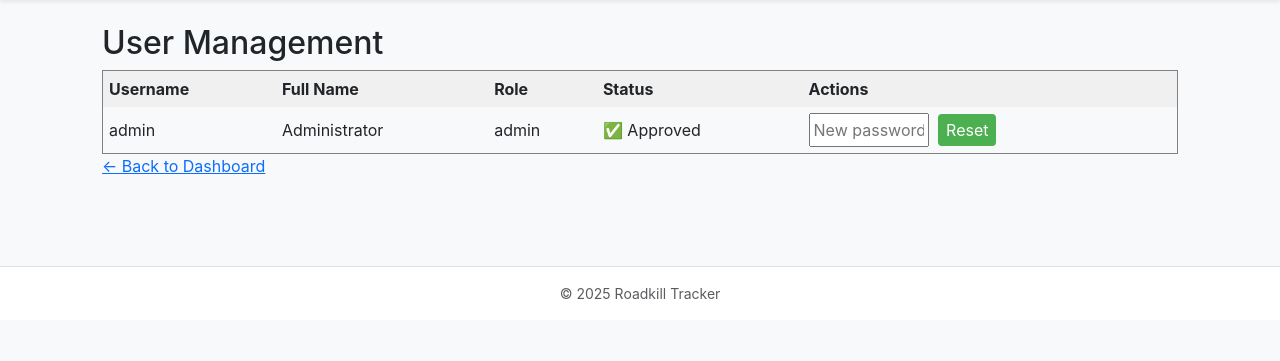
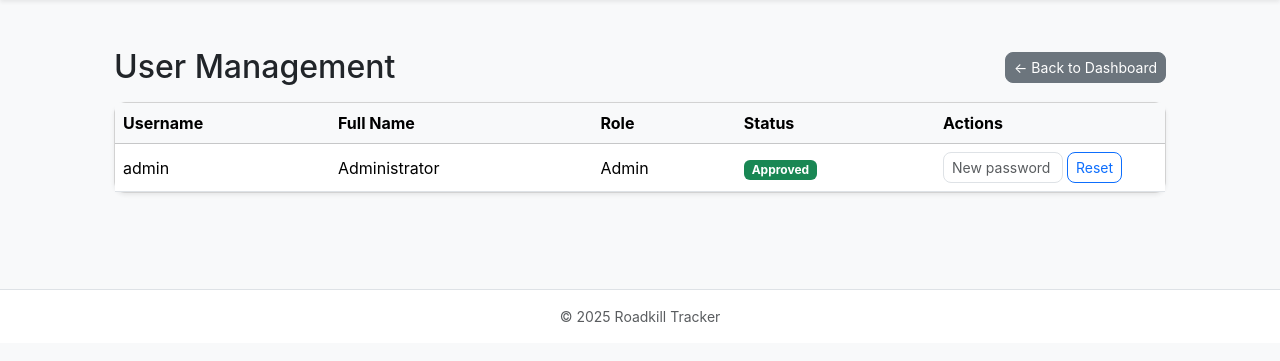
Before and after one commit to prashantwct/Roadkill, a Flask app: page /admin/users in a window 1280 px wide. Shown: the part 56-417 px from the top of the page. Run offline with Flask 3, Linux system fonts and the light colour scheme; a user stored in the database is signed in; data comes from the database, SQL or seed files in the repository.

Commit message:
Update admin_users.html

```diff
--- a/templates/admin_users.html
+++ b/templates/admin_users.html
@@ -1,76 +1,93 @@
 {% extends "base.html" %}
 {% block content %}
 
-<h2>User Management</h2>
+<div class="container my-4">
 
-<table border="1" cellpadding="6" cellspacing="0">
-  <thead>
-    <tr style="background:#f0f0f0;">
+  <div class="d-flex align-items-center justify-content-between mb-3">
+    <h2 class="mb-0">User Management</h2>
+    <a href="{{ url_for('admin_dashboard') }}" class="btn btn-secondary btn-sm">
+      ← Back to Dashboard
+    </a>
+  </div>
+
+  <div class="card shadow-sm">
+    <div class="card-body p-0">
+
+      <div class="table-responsive">
+        <table class="table table-hover mb-0 align-middle">
+          <thead class="table-light">
+            <tr>
               <th>Username</th>
               <th>Full Name</th>
               <th>Role</th>
-      <th>Status</th>
-      <th>Actions</th>
+              <th>Status</th></th>
+              <th style="width: 230px;">Actions</th>
             </tr>
           </thead>
           <tbody>
+
           {% for u in users %}
             <tr>
               <td>{{ u.username }}</td>
               <td>{{ u.full_name or '—' }}</td>
-      <td>{{ u.role }}</td>
+              <td class="text-capitalize">{{ u.role }}</td>
+
               <td>
                 {% if u.is_approved %}
-          ✅ Approved
+                  <span class="badge bg-success">Approved</span>
                 {% else %}
-          ⏳ Pending
+                  <span class="badge bg-warning text-dark">Pending</span>
                 {% endif %}
               </td>
+
               <td>
+
+                <div class="d-flex flex-wrap gap-1">
+
                   {% if not u.is_approved %}
-          <a href="{{ url_for('approve_user', user_id=u.id) }}">Approve</a> |
+                    <a href="{{ url_for('approve_user', user_id=u.id) }}"
+                       class="btn btn-sm btn-outline-success">
+                      Approve
+                    </a>
                   {% endif %}
 
-        <form method="POST" action="{{ url_for('reset_user_password', user_id=u.id) }}" style="display:inline;">
-          <input type="password" name="new_password" placeholder="New password" required>
-          <button type="submit">Reset</button>
+                  <!-- Reset password form -->
+                  <form action="{{ url_for('reset_user_password', user_id=u.id) }}"
+                        method="POST"
+                        class="d-flex align-items-center gap-1">
+
+                    <input type="password"
+                           name="new_password"
+                           placeholder="New password"
+                           class="form-control form-control-sm"
+                           style="width:120px;"
+                           required>
+
+                    <button class="btn btn-sm btn-outline-primary">
+                      Reset
+                    </button>
                   </form>
 
                   {% if u.username != 'admin' %}
-          | <a href="{{ url_for('delete_user', user_id=u.id) }}" onclick="return confirm('Delete this user?');">Delete</a>
+                    <a href="{{ url_for('delete_user', user_id=u.id) }}"
+                       onclick="return confirm('Delete this user?');"
+                       class="btn btn-sm btn-outline-danger">
+                      Delete
+                    </a>
                   {% endif %}
+                </div>
+
               </td>
             </tr>
           {% endfor %}
+
           </tbody>
         </table>
+      </div>
 
-<p><a href="{{ url_for('admin_dashboard') }}">← Back to Dashboard</a></p>
+    </div>
+  </div>
 
-<style>
-table {
-  border-collapse: collapse;
-  width: 100%;
-}
-th, td {
-  text-align: left;
-}
-input[type="password"] {
-  width: 120px;
-  padding: 3px;
-  margin-right: 5px;
-}
-button {
-  background: #4CAF50;
-  color: white;
-  border: none;
-  padding: 4px 8px;
-  border-radius: 4px;
-  cursor: pointer;
-}
-button:hover {
-  background: #45a049;
-}
-</style>
+</div>
 
 {% endblock %}
```
Lines whose indentation alone changed are shown as unchanged.
